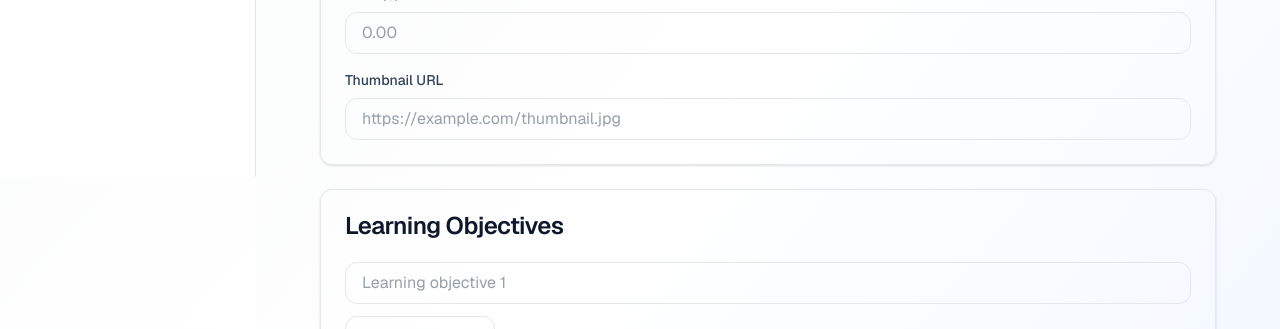
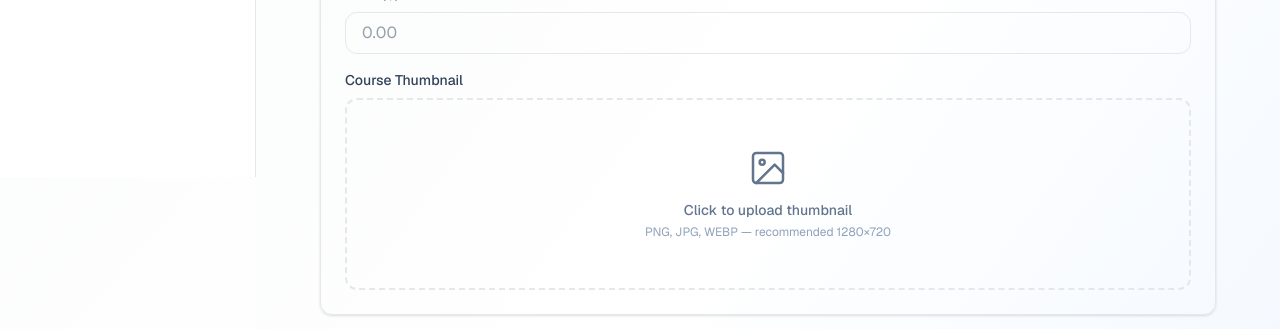
Before and after one commit to Jadoiconic/AdaptativeLearn, a Next.js app: page /dashboard/create-course in a window 1280 px wide. Shown: the part 623-952 px from the top of the page. Built offline with nearby package versions, Linux system fonts and the light colour scheme; no server answers; sample sign-in values are in the browser's storage.

Commit message:
Final course management

```diff
--- a/app/dashboard/create-course/page.tsx
+++ b/app/dashboard/create-course/page.tsx
@@ -1,8 +1,9 @@
 'use client';
 
-import { useState } from 'react';
+import { useState, useRef } from 'react';
 import { useSession } from 'next-auth/react';
 import { Card, CardContent, CardHeader, CardTitle } from '@/components/ui/card';
+import { uploadImagesToCloudinary } from '@/utils/uploadToCloudinary';
 
 export default function CreateCoursePage() {
   const { data: session } = useSession();
@@ -17,6 +18,10 @@ export default function CreateCoursePage() {
     objectives: [''],
     requirements: ['']
   });
+  const [thumbnailFile, setThumbnailFile] = useState<File | null>(null);
+  const [thumbnailPreview, setThumbnailPreview] = useState<string>('');
+  const [uploadingThumbnail, setUploadingThumbnail] = useState(false);
+  const thumbnailInputRef = useRef<HTMLInputElement>(null);
 
   const categories = [
     'Web Development',
@@ -64,30 +69,20 @@ export default function CreateCoursePage() {
     }));
   };
 
+  const handleThumbnailChange = (e: React.ChangeEvent<HTMLInputElement>) => {
+    const file = e.target.files?.[0];
+    if (!file) return;
+    setThumbnailFile(file);
+    setThumbnailPreview(URL.createObjectURL(file));
+  };
+
   const handleSubmit = async (e: React.FormEvent, publish: boolean = false) => {
     e.preventDefault();
 
-    // Form validation
-    if (!formData.title.trim()) {
-      alert('Please enter a course title');
-      return;
-    }
-
-    if (!formData.description.trim()) {
-      alert('Please enter a course description');
-      return;
-    }
-
-    if (!formData.category) {
-      alert('Please select a category');
-      return;
-    }
-
-    if (!formData.duration.trim()) {
-      alert('Please enter a duration');
-      return;
-    }
-
+    if (!formData.title.trim()) { alert('Please enter a course title'); return; }
+    if (!formData.description.trim()) { alert('Please enter a course description'); return; }
+    if (!formData.category) { alert('Please select a category'); return; }
+    if (!formData.duration.trim()) { alert('Please enter a duration'); return; }
     if (publish) {
       const validObjectives = formData.objectives.filter(obj => obj.trim() !== '');
       if (validObjectives.length === 0) {
@@ -96,12 +91,29 @@ export default function CreateCoursePage() {
       }
     }
 
+    let thumbnailUrl = formData.thumbnail;
+
+    // Upload thumbnail to Cloudinary if a file was selected
+    if (thumbnailFile) {
+      setUploadingThumbnail(true);
+      try {
+        const urls = await uploadImagesToCloudinary([thumbnailFile], {
+          folder: 'adaptativelearn/courses/thumbnails',
+        });
+        thumbnailUrl = urls[0];
+      } catch (err) {
+        console.error('Thumbnail upload error:', err);
+        alert('Failed to upload thumbnail. Please try again.');
+        setUploadingThumbnail(false);
+        return;
+      }
+      setUploadingThumbnail(false);
+    }
+
     try {
       const response = await fetch('/api/courses', {
         method: 'POST',
-        headers: {
-          'Content-Type': 'application/json',
-        },
+        headers: { 'Content-Type': 'application/json' },
         body: JSON.stringify({
           title: formData.title,
           description: formData.description,
@@ -109,7 +121,7 @@ export default function CreateCoursePage() {
           difficulty: formData.level,
           duration: formData.duration,
           price: formData.price ? parseFloat(formData.price) : 0,
-          thumbnail: formData.thumbnail,
+          thumbnail: thumbnailUrl,
           objectives: formData.objectives.filter(obj => obj.trim() !== ''),
           requirements: formData.requirements.filter(req => req.trim() !== ''),
           isPublished: publish,
@@ -121,10 +133,6 @@ export default function CreateCoursePage() {
         throw new Error(error.error || 'Failed to create course');
       }
 
-      const result = await response.json();
-      console.log('Course created successfully:', result);
-
-      // Redirect to instructor dashboard or course details
       window.location.href = '/dashboard/instructor';
     } catch (error) {
       console.error('Error creating course:', error);
@@ -254,18 +262,58 @@ export default function CreateCoursePage() {
                 />
               </div>
 
+              {/* Thumbnail Upload */}
               <div>
                 <label className="block text-sm font-medium text-slate-700 mb-2">
-                  Thumbnail URL
+                  Course Thumbnail
                 </label>
                 <input
-                  type="url"
-                  name="thumbnail"
-                  value={formData.thumbnail}
-                  onChange={handleInputChange}
-                  className="w-full px-4 py-2 text-slate-700 border border-slate-300 rounded-lg focus:outline-none focus:ring-2 focus:ring-blue-500 focus:border-transparent"
-                  placeholder="https://example.com/thumbnail.jpg"
+                  ref={thumbnailInputRef}
+                  type="file"
+                  accept="image/*"
+                  className="hidden"
+                  onChange={handleThumbnailChange}
                 />
+                {thumbnailPreview ? (
+                  <div className="relative">
+                    <img
+                      src={thumbnailPreview}
+                      alt="Thumbnail preview"
+                      className="w-full h-48 object-cover rounded-lg border border-slate-200"
+                    />
+                    <div className="absolute inset-0 bg-black/0 hover:bg-black/20 transition-colors rounded-lg flex items-center justify-center opacity-0 hover:opacity-100">
+                      <button
+                        type="button"
+                        onClick={() => thumbnailInputRef.current?.click()}
+                        className="bg-white text-slate-800 text-sm font-medium px-4 py-2 rounded-lg shadow hover:bg-slate-50"
+                      >
+                        Change Image
+                      </button>
+                    </div>
+                  </div>
+                ) : (
+                  <button
+                    type="button"
+                    onClick={() => thumbnailInputRef.current?.click()}
+                    className="w-full h-48 border-2 border-dashed border-slate-300 hover:border-blue-400 rounded-lg flex flex-col items-center justify-center gap-3 text-slate-500 hover:text-blue-600 hover:bg-blue-50/50 transition-all duration-200 cursor-pointer"
+                  >
+                    <svg xmlns="http://www.w3.org/2000/svg" className="w-10 h-10" viewBox="0 0 24 24" fill="none" stroke="currentColor" strokeWidth="1.5" strokeLinecap="round" strokeLinejoin="round">
+                      <rect x="3" y="3" width="18" height="18" rx="2" ry="2"/>
+                      <circle cx="8.5" cy="8.5" r="1.5"/>
+                      <polyline points="21 15 16 10 5 21"/>
+                    </svg>
+                    <div className="text-center">
+                      <p className="font-medium text-sm">Click to upload thumbnail</p>
+                      <p className="text-xs text-slate-400 mt-1">PNG, JPG, WEBP — recommended 1280×720</p>
+                    </div>
+                  </button>
+                )}
+                {thumbnailFile && (
+                  <p className="text-xs text-slate-500 mt-1.5 flex items-center gap-1">
+                    <svg xmlns="http://www.w3.org/2000/svg" className="w-3.5 h-3.5 text-green-500" viewBox="0 0 24 24" fill="none" stroke="currentColor" strokeWidth="2"><polyline points="20 6 9 17 4 12"/></svg>
+                    {thumbnailFile.name} — will upload on save
+                  </p>
+                )}
               </div>
             </CardContent>
           </Card>
@@ -355,16 +403,18 @@ export default function CreateCoursePage() {
             <button
               type="button"
               onClick={handleSaveDraft}
-              className="px-6 py-2 border border-slate-300 hover:bg-slate-50 text-slate-700 font-medium rounded-lg transition-colors"
+              disabled={uploadingThumbnail}
+              className="px-6 py-2 border border-slate-300 hover:bg-slate-50 text-slate-700 font-medium rounded-lg transition-colors disabled:opacity-50 disabled:cursor-not-allowed"
             >
-              Save as Draft
+              {uploadingThumbnail ? 'Uploading…' : 'Save as Draft'}
             </button>
             <button
               type="button"
               onClick={handlePublish}
-              className="px-6 py-2 bg-gradient-to-r from-blue-600 to-blue-700 hover:from-blue-700 hover:to-blue-800 text-white font-medium rounded-lg transition-all duration-200 shadow-sm hover:shadow-md"
+              disabled={uploadingThumbnail}
+              className="px-6 py-2 bg-gradient-to-r from-blue-600 to-blue-700 hover:from-blue-700 hover:to-blue-800 text-white font-medium rounded-lg transition-all duration-200 shadow-sm hover:shadow-md disabled:opacity-50 disabled:cursor-not-allowed"
             >
-              Publish Course
+              {uploadingThumbnail ? 'Uploading thumbnail…' : 'Publish Course'}
             </button>
           </div>
         </div>
```
